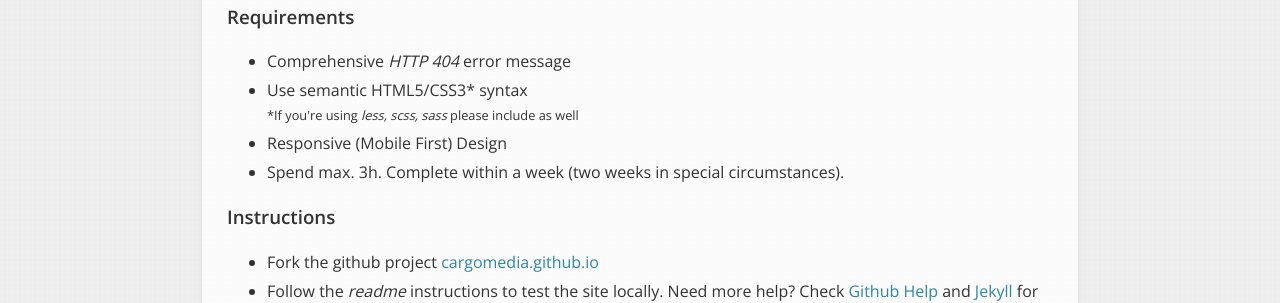
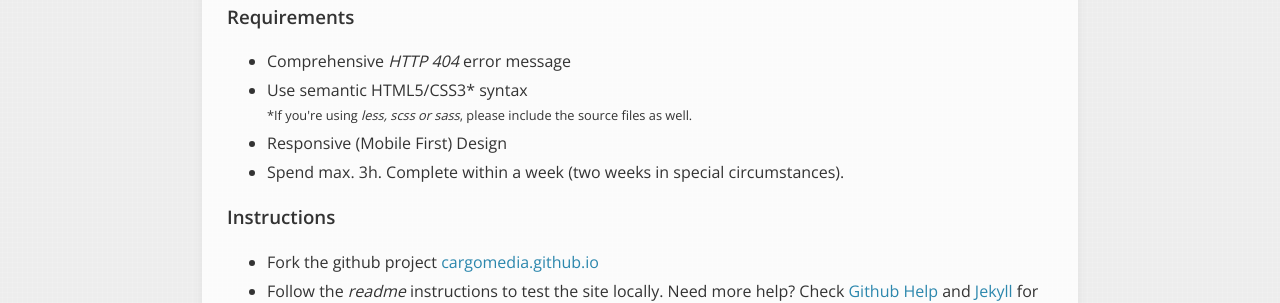
Before and after one commit to rysie/cargomedia.github.io, a Jekyll site: the page built from task/error-page/index.html, in a window 1280 px wide. Shown: the part 565-868 px from the top of the page. Built offline with Jekyll 4.4.1, drawn with Linux system fonts in a browser that asks for light colours; Markdown is read by kramdown in place of the engine named in the settings.

Commit message:
fix wording

```diff
--- a/task/error-page/index.html
+++ b/task/error-page/index.html
@@ -25,7 +25,7 @@ title: Task - Error Page
 <ul>
 	<li>Comprehensive <em>HTTP 404</em> error message</li>
 	<li>Use semantic HTML5/CSS3* syntax
-		<p><small>*If you're using <em>less, scss, sass</em> please include as well</small></p>
+		<p><small>*If you're using <em>less, scss or sass</em>, please include the source files as well.</small></p>
 	</li>
 	<li>Responsive (Mobile First) Design</li>
 	<li>Spend max. 3h. Complete within a week (two weeks in special circumstances).</li>
```
